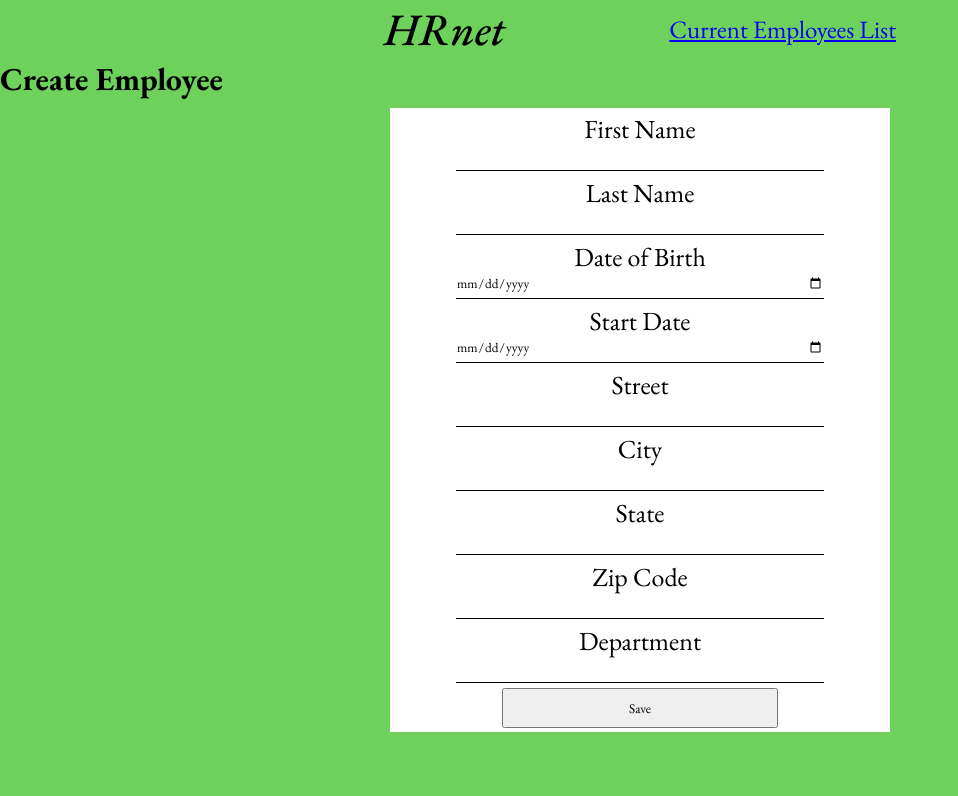
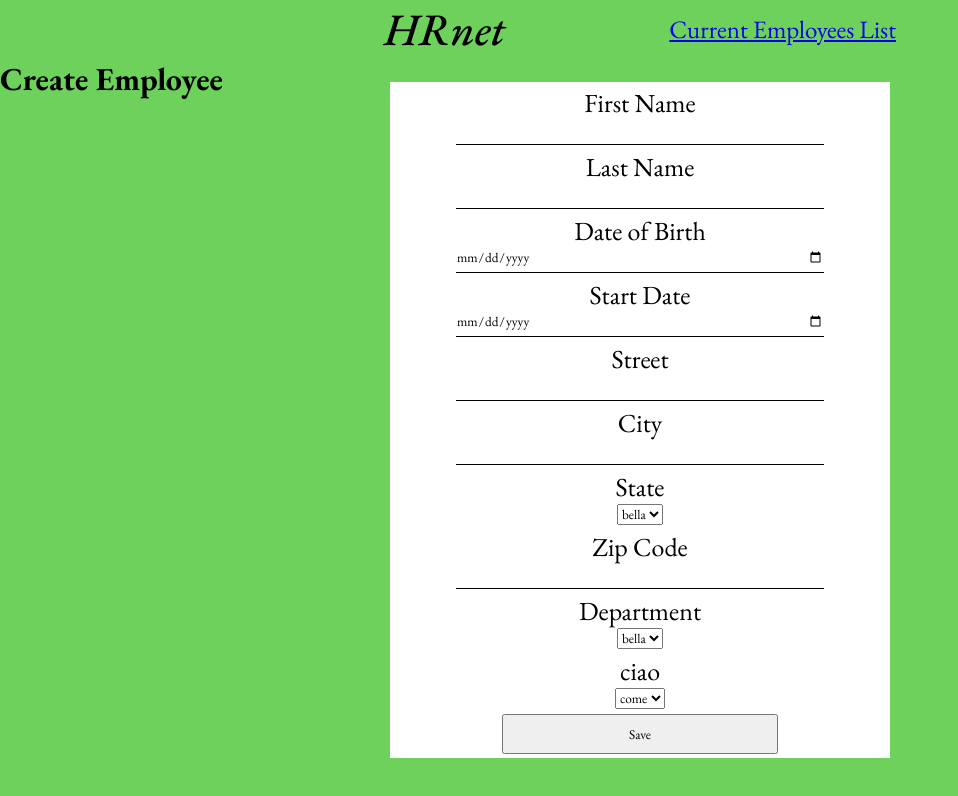
Before and after one commit to Eliaexe/HR-NET, a React (Create React App) app: page / in a window 1280 px wide. Shown: the top 796 px of the page, without its empty margins (0-958 px from the left). Built offline with nearby package versions, Linux system fonts and the light colour scheme.

Commit message:
now the modal is dinamic, also the dropdown but it all need the style. Just need to make the dinamic date picker, add the possibility to modify the style!! So far so good, Nice Job! :)

```diff
--- a/src/components/Modal.jsx
+++ b/src/components/Modal.jsx
@@ -1,7 +1,8 @@
 import { useDispatch, useSelector } from "react-redux";
 import { saveEmployee } from "../store/actions";
 
-export default function Modal() {
+export default function Modal(props) {
+  const modalStructure = props.input;
   const employees = useSelector((state) => state.employees);
   const dispatch = useDispatch();
 
@@ -12,56 +13,64 @@ export default function Modal() {
     inputs.forEach((input) => {
       newEmployeeData[input.id] = input.value;
     });
+
+    // Controllo campi obbligatori, ad esempio:
+    if (!newEmployeeData.firstName || !newEmployeeData.lastName) {
+      alert("Please fill in all required fields");
+      return;
+    }
+
     dispatch(saveEmployee(newEmployeeData));
-
   };
 
-  console.log(employees); // Stampa la lista di employee nello stato
+  const renderModal = () => {
+    const inputElements = [];
 
-    return(
-        <section className="modal">
-                <form className="form" id="form" onSubmit={handleSubmit}>
-                    <div className="input-wrapper">
-                        <label htmlFor="firstName">First Name</label>
-                        <input type="text" id="firstName" />
-                    </div>
-                    <div className="input-wrapper">
-                        <label htmlFor="lastName">Last Name</label>
-                        <input type="text" id="lastName" />
-                    </div>
+    for (const input in modalStructure) {
+      if (Object.hasOwnProperty.call(modalStructure, input)) {
+        const type = modalStructure[input];
+        const metadata = input.toLowerCase().split(" ").join("_");
+        if (type !== 'select') {
+            inputElements.push(
+              <div className="input-wrapper" key={metadata}>
+                <label htmlFor={metadata}>{input}</label>
+                <input type={type} id={metadata} />
+              </div>
+            );
+        } else if (type === 'select') {
+            inputElements.push(renderSelectInput(input,['bella', 'fra'], metadata))
+        }
+      }
+    }
 
-                    <div className="input-wrapper">
-                        <label htmlFor="dateOfBirth">Date of Birth</label>
-                        <input type="date" id="dateOfBirth" />
-                    </div>
-                    <div className="input-wrapper">
-                        <label htmlFor="startDate">Start Date</label>
-                        <input type="date" id="startDate" />
-                    </div>
-                    <div className="address">
-                        <div className="input-wrapper">
-                            <label htmlFor="street">Street</label>
-                            <input type="text" id="street" />
-                        </div>
-                        <div className="input-wrapper">
-                            <label htmlFor="city">City</label>
-                            <input type="text" id="city" />
-                        </div>
-                        <div className="input-wrapper">
-                            <label htmlFor="state">State</label>
-                            <input type="dropdown" id="state" />
-                        </div>
-                        <div className="input-wrapper">
-                            <label htmlFor="zipCode">Zip Code</label>
-                            <input type="number" id="zipCode" />
-                        </div>
-                    </div>
-                    <div className="input-wrapper">
-                            <label htmlFor="department">Department</label>
-                            <input type="dropdown" id="department" />
-                        </div>
-                    <button id="submit" className="save-button" type="submit">Save</button>
-                </form>
-            </section>
-    )
+    return inputElements;
+  };
+
+  const renderSelectInput = (name, selection, metadata) => {
+    return (
+      <div className="input-wrapper" key={metadata}>
+        <label htmlFor={metadata}>{name}</label>
+        <select name={name} id={metadata}>
+          {selection.map((item, index) => (
+            <option key={index} value={item}>
+              {item}
+            </option>
+          ))}
+        </select>
+      </div>
+    );
+  };
+
+
+  return (
+    <section className="modal">
+      <form className="form" id="form" onSubmit={handleSubmit}>
+        {renderModal()}
+        {renderSelectInput('ciao',['come', 'stai'])}
+        <button id="submit" className="save-button" type="submit">
+          Save
+        </button>
+      </form>
+    </section>
+  );
 }
--- a/src/pages/Create.jsx
+++ b/src/pages/Create.jsx
@@ -6,7 +6,17 @@ export function Create() {
         <div className="mainCreate">
             <Header />
             <h1>Create Employee</h1>
-            <Modal />
+            <Modal input={{
+                'First Name': 'text',
+                'Last Name': 'text',
+                'Date of Birth': 'date',
+                'Start Date': 'date',
+                'Street': 'text',
+                'City': 'text',
+                'State': 'select',
+                'Zip Code': 'number',
+                'Department': 'select',
+                }}/>
         </div>
     )
 }
```
